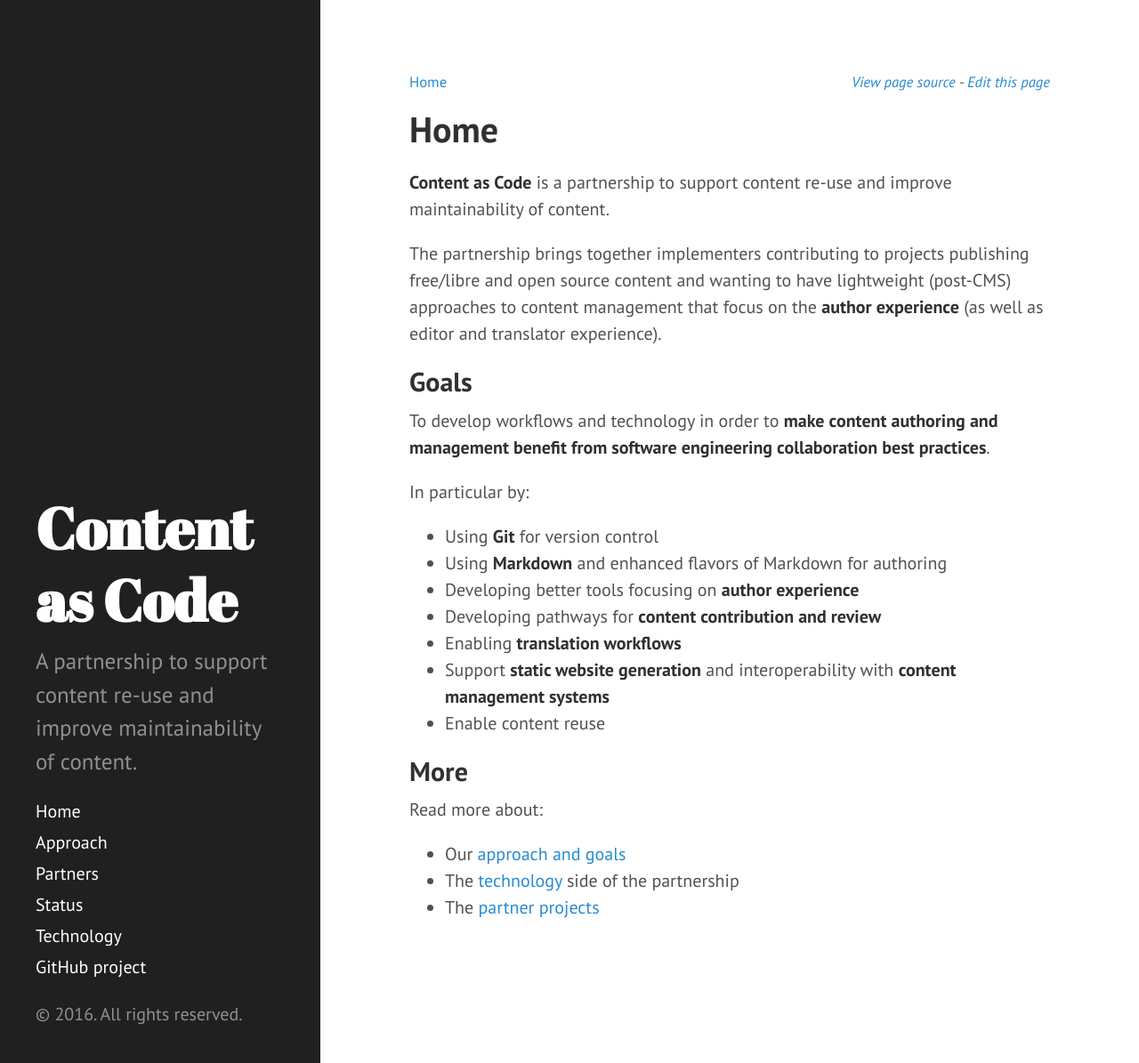
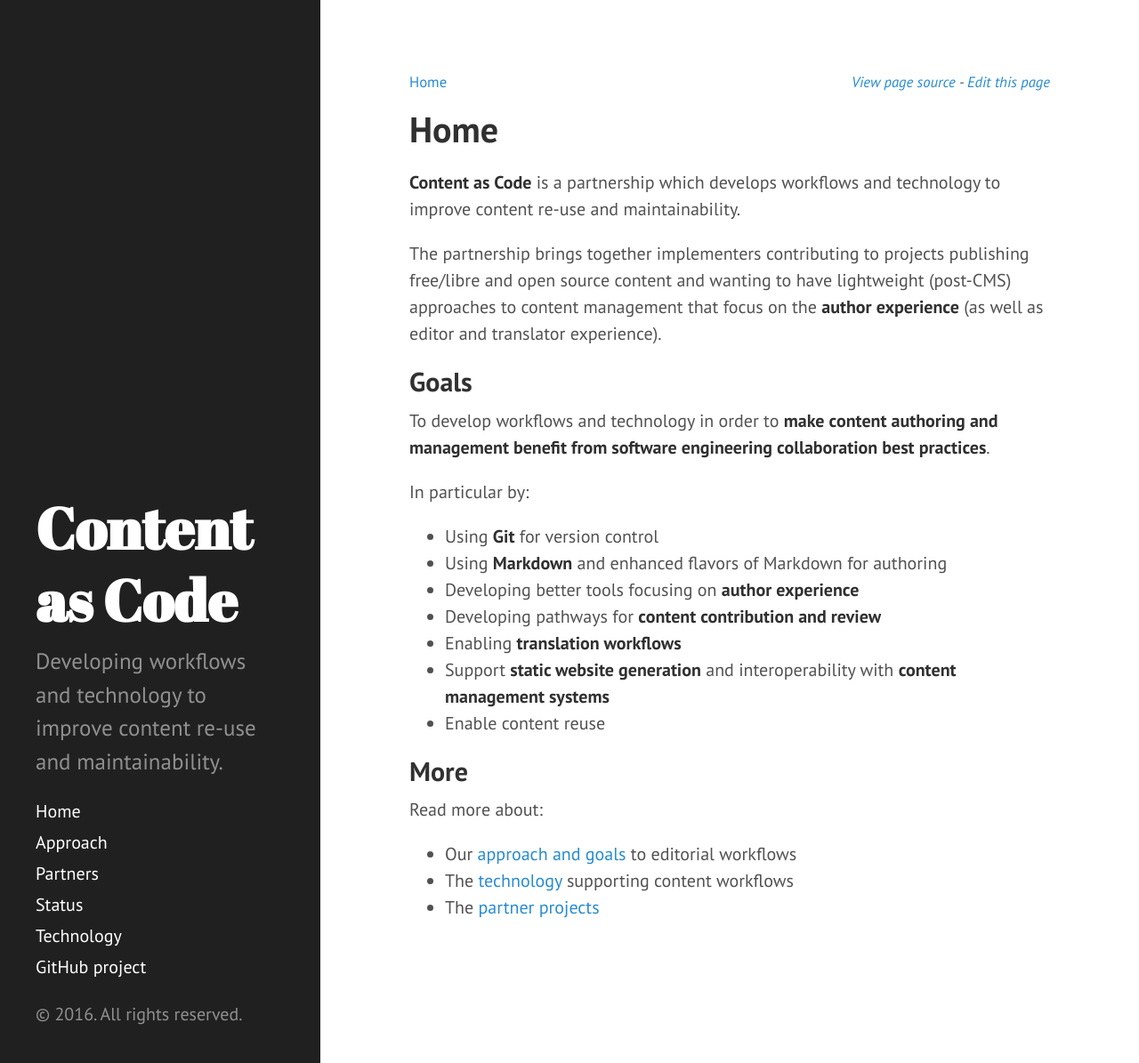
Before and after one commit to iilab/contentascode, a Jekyll site: the page built from index.md, in a window 1280 px wide and 1195 px high. Shown: the whole window at 89% size. Built offline with Jekyll 4.4.1, drawn with Linux system fonts in a browser that asks for light colours.

Commit message:
Changed tagline and intro.

```diff
--- a/_config.yml
+++ b/_config.yml
@@ -6,8 +6,8 @@
 
 # Setup
 title:            Content as Code
-tagline:          'A partnership to support content re-use and improve maintainability of content.'
-description:      'A partnership to support content re-use and improve maintainability of content.'
+tagline:          'Developing workflows and technology to improve content re-use and maintainability.'
+description:      'Developing workflows and technology to improve content re-use and maintainability.'
 url:              http://iilab.github.io
 baseurl:          /contentascode
 
--- a/index.md
+++ b/index.md
@@ -3,7 +3,7 @@
 title: Home
 ---
 
-**Content as Code** is a partnership to support content re-use and improve maintainability of content.
+**Content as Code** is a partnership which develops workflows and technology to improve content re-use and maintainability.
 
 The partnership brings together implementers contributing to projects publishing free/libre and open source content and wanting to have lightweight (post-CMS) approaches to content management that focus on the **author experience** (as well as editor and translator experience).
 
@@ -25,6 +25,6 @@
 
 Read more about:
 
- - Our [approach and goals](approach)
- - The [technology](technology) side of the partnership
+ - Our [approach and goals](approach) to editorial workflows
+ - The [technology](technology) supporting content workflows
  - The [partner projects](partners)
```
Also changed, not shown: README.md.
